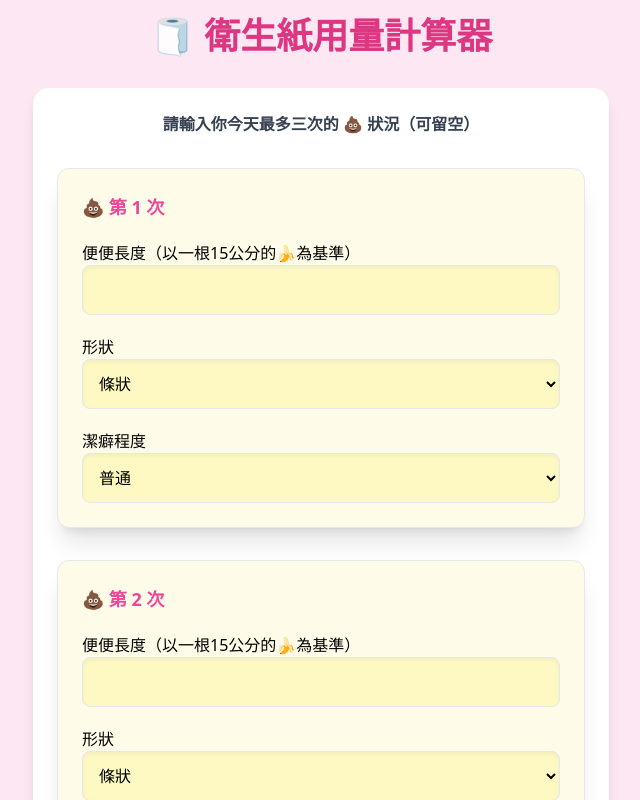
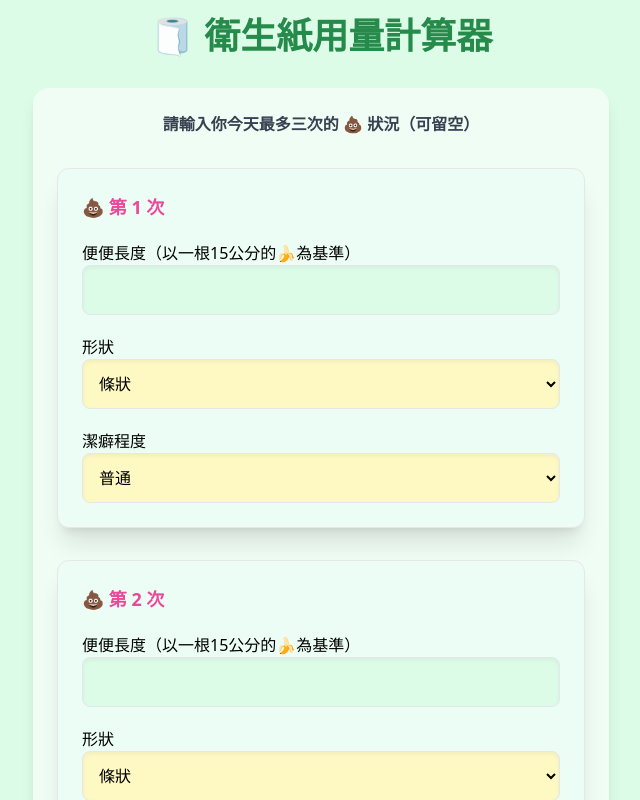
Before and after one commit to X-SHERRYSUN/toilet-paper-calculator, a React (Vite) app: page / in a window 1280 px wide. Shown: the top 800 px of the page, without its empty margins (319-959 px from the left). Built offline with nearby package versions, Linux system fonts and the light colour scheme.

Commit message:
Update App.jsx
change main color to green

```diff
--- a/src/App.jsx
+++ b/src/App.jsx
@@ -82,14 +82,14 @@ function App() {
   };
 
   return (
-    <div className="min-h-screen bg-pink-100 p-4 flex flex-col items-center">
-      <h1 className="text-4xl font-extrabold text-pink-600 mb-8 text-center animate-pulse">
+    <div className="min-h-screen bg-green-100 p-4 flex flex-col items-center">
+      <h1 className="text-4xl font-extrabold text-green-700 mb-8 text-center animate-pulse">
         🧻 衛生紙用量計算器
       </h1>
 
       <form
         onSubmit={handleSubmit}
-        className="bg-white rounded-2xl shadow-lg p-6 w-full max-w-xl space-y-8"
+        className="bg-green-50 rounded-2xl shadow-lg p-6 w-full max-w-xl space-y-8"
       >
         <p className="text-center text-gray-700 font-semibold">
           請輸入你今天最多三次的 💩 狀況（可留空）
@@ -98,7 +98,7 @@ function App() {
         {poops.map((poop, index) => (
           <div
             key={index}
-            className="border rounded-xl p-6 bg-yellow-50 space-y-5 shadow-xl"
+            className="border rounded-xl p-6 bg-emerald-50 space-y-5 shadow-xl"
           >
             <h2 className="font-semibold text-pink-500 text-lg">
               💩 第 {index + 1} 次
@@ -110,7 +110,7 @@ function App() {
                 type="number"
                 min="0"
                 step="0.1"
-                className="w-full p-3 border rounded-lg bg-yellow-100 shadow-inner"
+                className="w-full p-3 border rounded-lg bg-green-100 shadow-inner"
                 value={poop.length}
                 onChange={(e) =>
                   handlePoopChange(index, "length", e.target.value)
@@ -170,7 +170,7 @@ function App() {
 
         <button
           type="submit"
-          className="w-full bg-pink-400 hover:bg-pink-500 text-white font-bold py-3 px-6 rounded-full shadow-lg"
+          className="w-full bg-green-400 hover:bg-green-500 text-white font-bold py-3 px-6 rounded-full shadow-lg"
         >
           🧻 計算今天的衛生紙用量
         </button>
```
